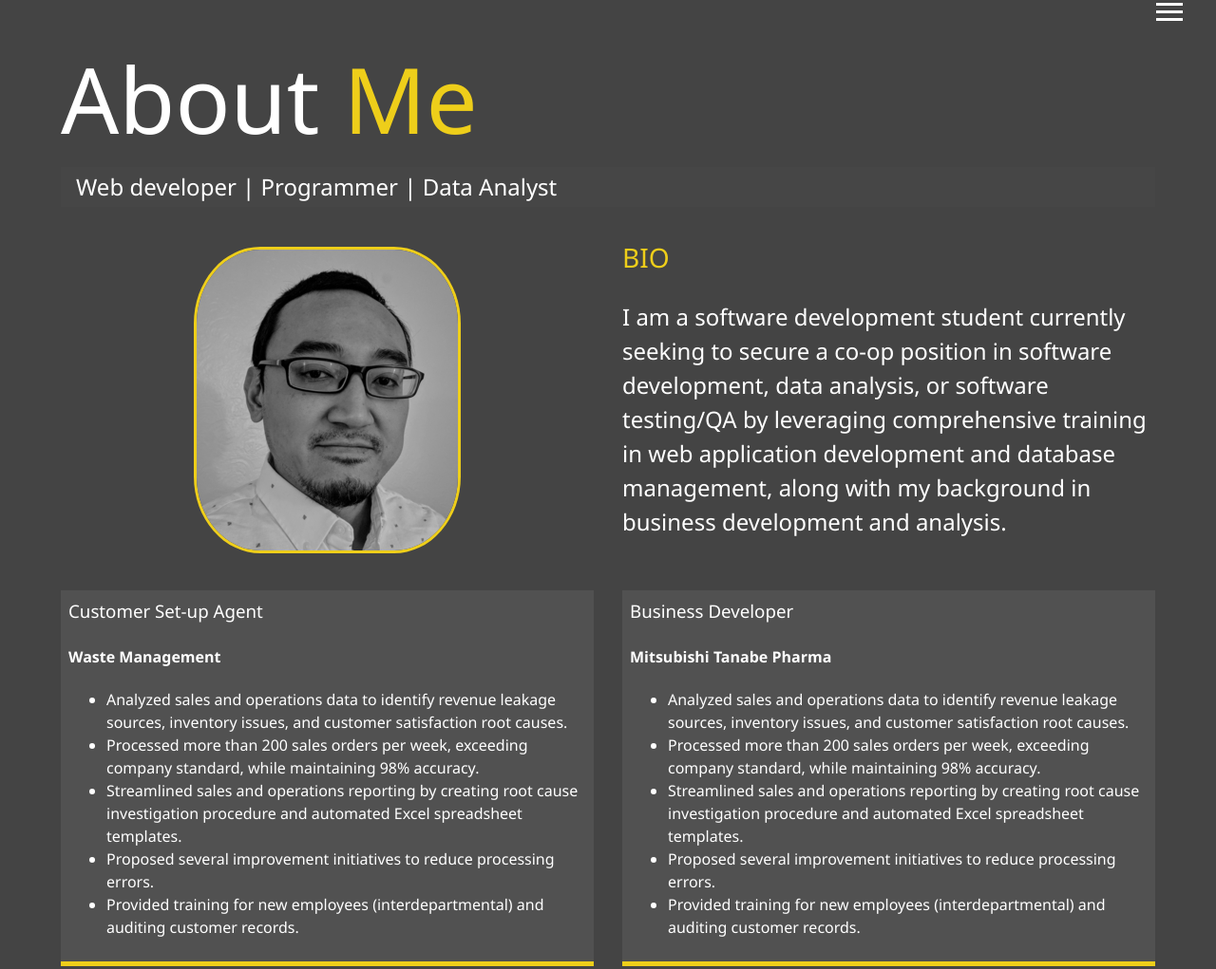
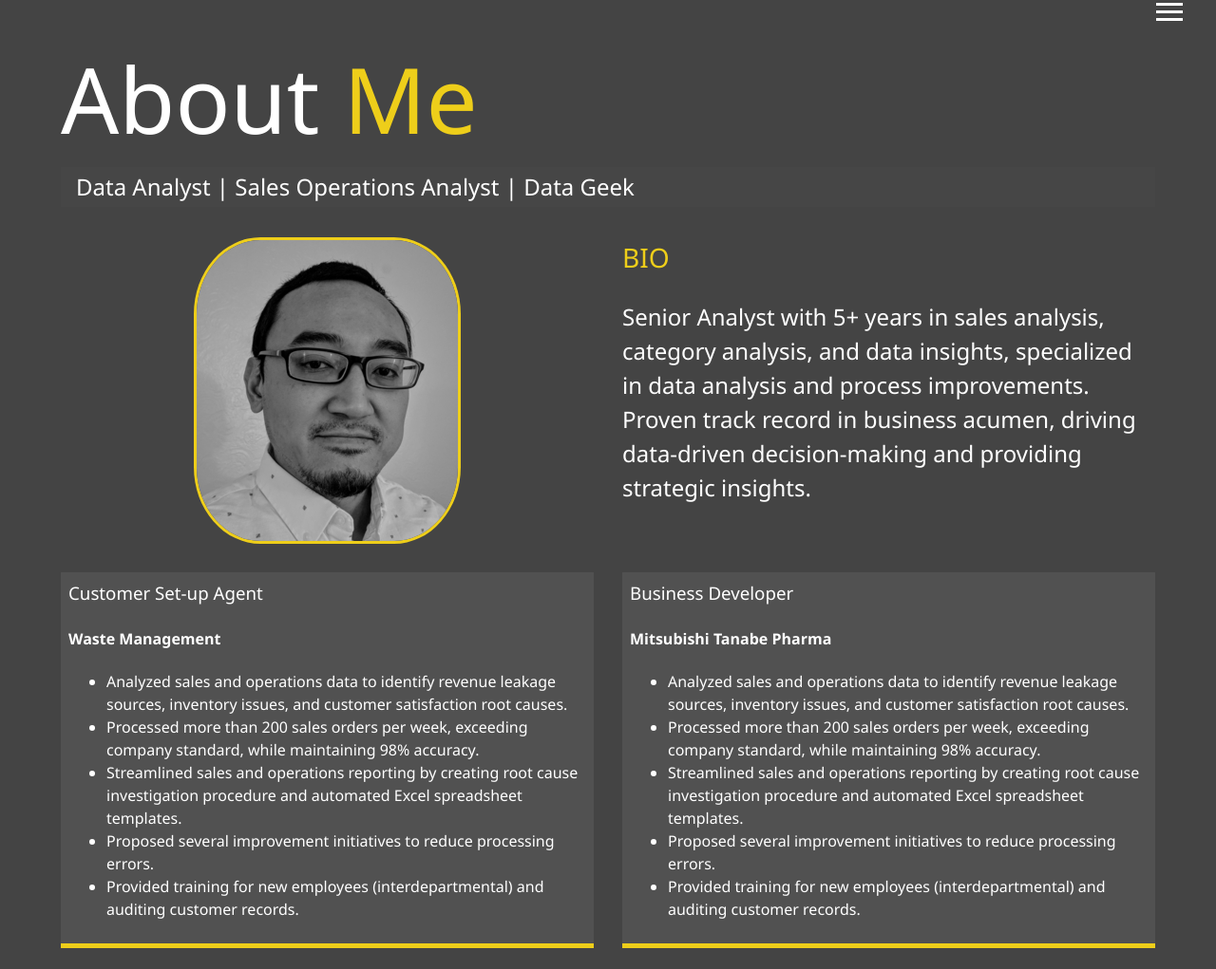
Before and after one commit to kholid-alfan-nur/kholid-alfan-nur.github.io, a website: page about.html in a window 1280 px wide. Shown: the part 32-1053 px from the top of the page at 95% size. Drawn offline with Linux system fonts and the light colour scheme.

Commit message:
Added more jobs

```diff
--- a/about.html
+++ b/about.html
@@ -55,14 +55,25 @@
         About <span class="text-secondary">Me</span>
       </h1>
       <h2 class="sm-heading">
-        Web developer | Programmer | Data Analyst
+        Data Analyst | Sales Operations Analyst | Data Geek
       </h2>
       <div class="about-info">
           <img src="img/bio-resizeimage.jpg" alt="my pic" class="bio-image">
           <div class="bio">
               <h3 class="text-secondary">BIO</h3>
-              <p>I am a software development student currently seeking to secure a co-op position in software development, data analysis, or software testing/QA by leveraging comprehensive training in web application development and database management, along with my background in business development and analysis.</p>
+              <p>Senior Analyst with 5+ years in sales analysis, category analysis, and data insights, specialized in data analysis and process improvements. Proven track record in business acumen, driving data-driven decision-making and providing strategic insights.</p>
           </div>
+          <div class="job job-1">
+            <h3>Customer Set-up Agent</h3>
+            <h4>Waste Management</h4>
+            <ul>
+                <li>Analyzed sales and operations data to identify revenue leakage sources, inventory issues, and customer satisfaction root causes.</li>
+                <li>Processed more than 200 sales orders per week, exceeding company standard, while maintaining 98% accuracy.</li>
+                <li>Streamlined sales and operations reporting by creating root cause investigation procedure and automated Excel spreadsheet templates.</li>
+                <li>Proposed several improvement initiatives to reduce processing errors.</li>
+                <li> Provided training for new employees (interdepartmental) and auditing customer records.</li>
+            </ul>
+        </div>
           <div class="job job-1">
               <h3>Customer Set-up Agent</h3>
               <h4>Waste Management</h4>
```
